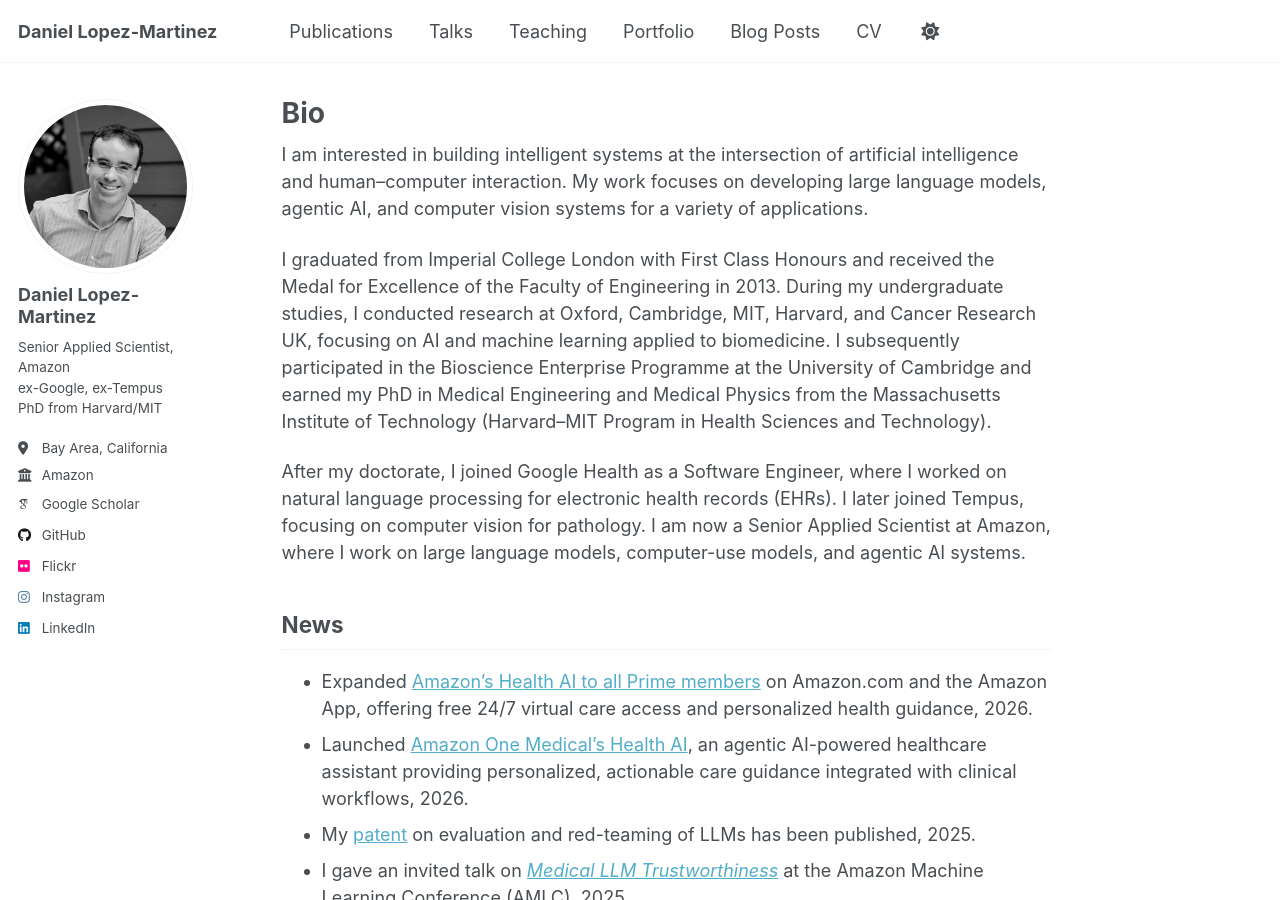
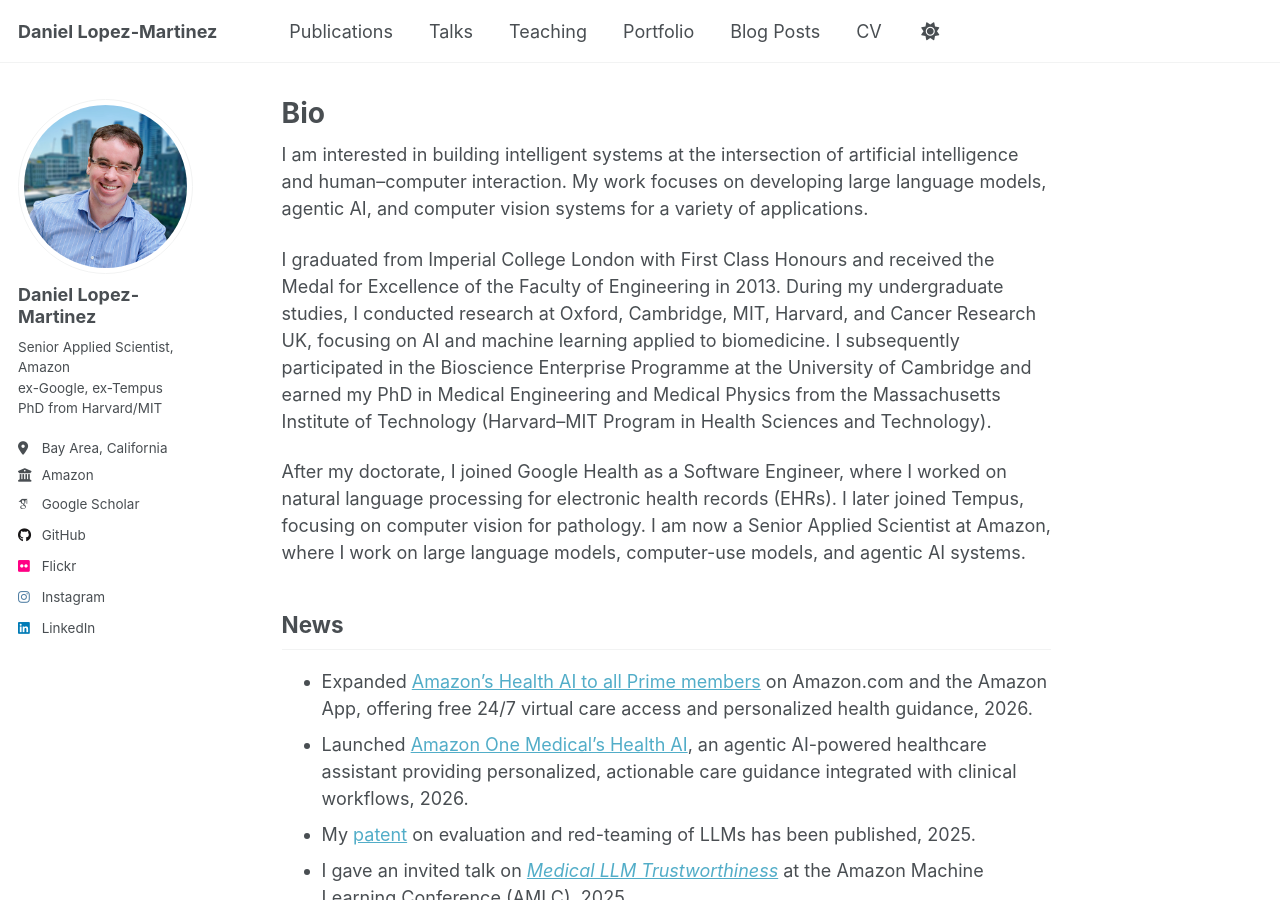
Before and after one commit to daniel-lopezmartinez/daniel-lopezmartinez.github.io, a Jekyll site: the page built from _pages/about.md, in a window 1280 px wide and 900 px high. Built offline with Jekyll 4.4.1, drawn with Linux system fonts in a browser that asks for light colours; some web fonts are replaced; a script that is not in the unit is left out.

Commit message:
profile seattle

```diff
--- a/_config.yml
+++ b/_config.yml
@@ -23,7 +23,7 @@ repository               : "daniel-lopezmartinez/daniel-lopezmartinez.github.io"
 #               Additional customization can be done by editing /_includes/author-profile.html
 author:
   # Biographic information
-  avatar           : "profile-bw.jpg"
+  avatar           : "profile-seattle.jpg"
   name             : "Daniel Lopez-Martinez"
   pronouns         : # example: "he/him"
   bio              : "Senior Applied Scientist, Amazon<br>ex-Google, ex-Tempus<br>PhD from Harvard/MIT"
@@ -140,7 +140,7 @@ facebook:
   username               :
   app_id                 :
   publisher              :
-og_image                 : profile-bw.jpg # Social media default site image
+og_image                 : profile-seattle.jpg # Social media default site image
 og_description           :  # Social media default site image description
 
 # `og_image` is also used as a strong hint for search engines associating this
```
Also changed, not shown: images/profile-seattle.jpg (added).
